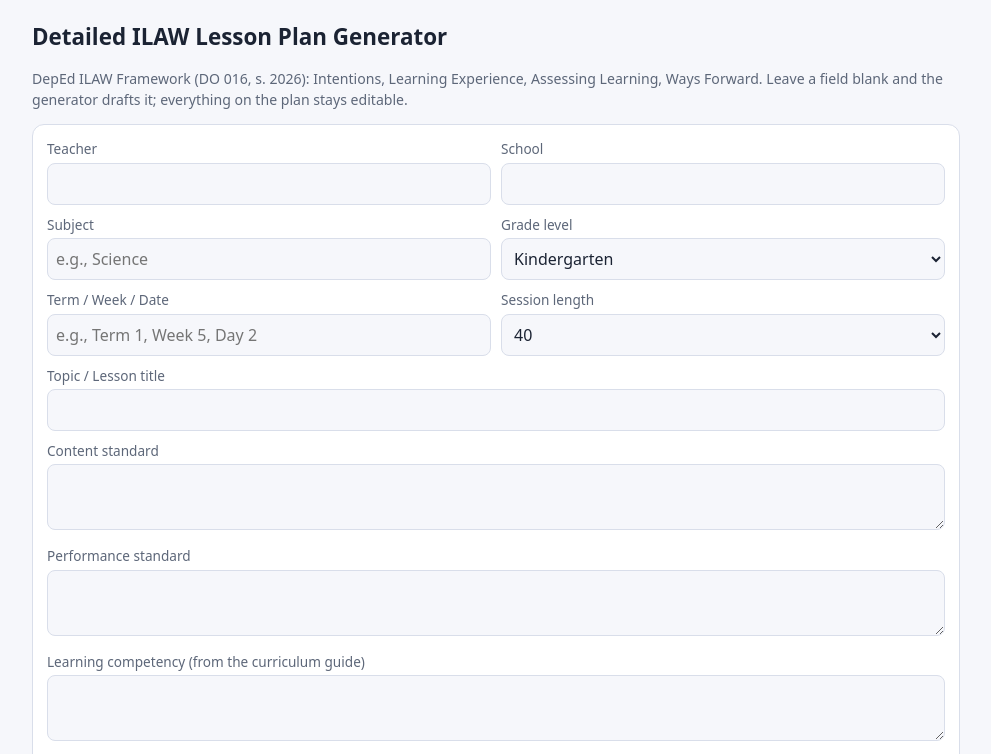
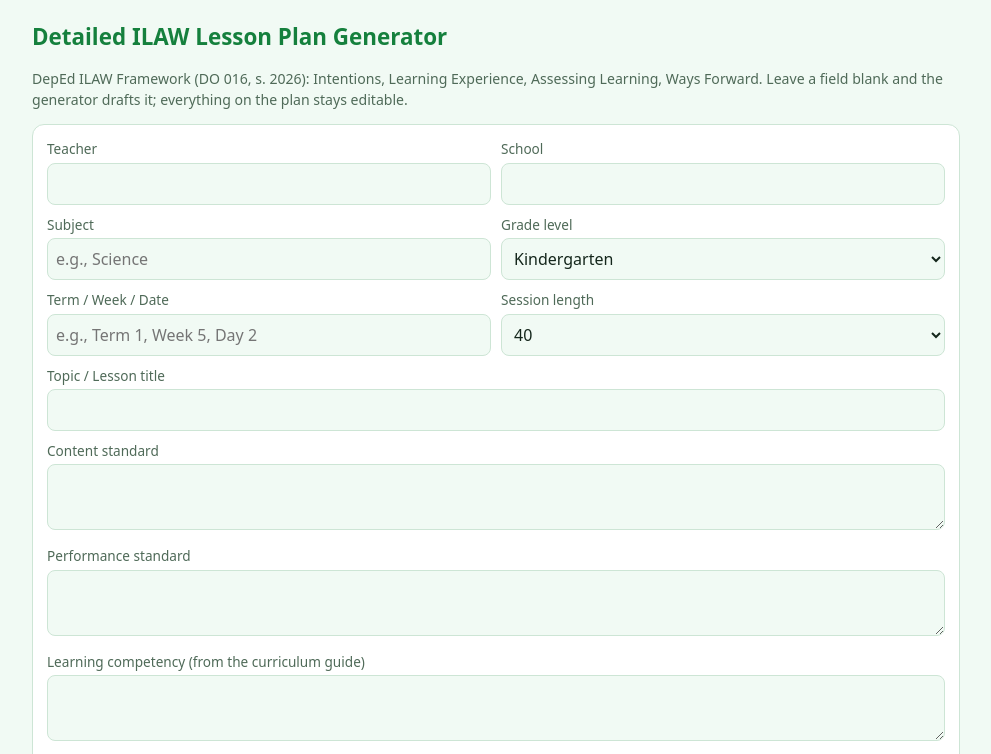
Before and after one commit to romuloido001/ILAW, a plain HTML site: page index.html in a window 1280 px wide. Shown: the top 754 px of the page, without its empty margins (144-1135 px from the left). Drawn offline with Linux system fonts and the light colour scheme.

Commit message:
Add files via upload

```diff
--- a/index.html
+++ b/index.html
@@ -8,13 +8,13 @@
 <meta name="author" content="ridojr">
 <style>
 :root{box-sizing:border-box;padding-top:env(safe-area-inset-top,0px);padding-bottom:env(safe-area-inset-bottom,0px);
---bg:#f6f7fb;--card:#fff;--tx:#1b2333;--mut:#5d6779;--bd:#d9deea;--pri:#1d4ed8;--priT:#fff;--acc:#fff3c4}
-@media (prefers-color-scheme:dark){:root:not([data-theme="light"]){color-scheme:dark;--bg:#0f1420;--card:#171e2e;--tx:#e8ecf5;--mut:#9aa6bd;--bd:#2c3650;--pri:#6c93ff;--priT:#0b1020;--acc:#3a3314}}
+--bg:#f1faf4;--card:#fff;--tx:#14261b;--mut:#4f6a58;--bd:#cde5d5;--pri:#15803d;--priT:#fff;--acc:#e3f5e8}
+@media (prefers-color-scheme:dark){:root:not([data-theme="light"]){color-scheme:dark;--bg:#0d1a12;--card:#13241a;--tx:#e6f3ea;--mut:#9bb8a5;--bd:#25402e;--pri:#4ade80;--priT:#052e16;--acc:#1c3a28}}
 html{scroll-padding-top:env(safe-area-inset-top,0px)}
 *,*:before,*:after{box-sizing:border-box}
 body{margin:0;background:var(--bg);color:var(--tx);font:16px/1.5 system-ui,-apple-system,"Segoe UI",Roboto,sans-serif}
 main{max-width:960px;margin:0 auto;padding:16px}
-h1{font-size:1.4rem;margin:.2em 0}
+h1{font-size:1.4rem;margin:.2em 0;color:var(--pri)}
 .sub,.note{color:var(--mut);font-size:.88rem}
 .card{background:var(--card);border:1px solid var(--bd);border-radius:12px;padding:14px;margin-bottom:14px}
 .grid{display:grid;grid-template-columns:1fr 1fr;gap:10px}
@@ -34,7 +34,7 @@ button.alt{background:transparent;color:var(--pri);border:1px solid var(--pri)}
 .tw{overflow-x:auto}
 table{border-collapse:collapse;width:100%;min-width:620px;font-size:.9rem}
 th,td{border:1px solid var(--bd);padding:6px;vertical-align:top;white-space:pre-wrap;text-align:left}
-th{background:var(--bg)}
+th{background:var(--pri);color:var(--priT)}
 .cr{text-align:center;color:var(--mut);font-size:.85rem;margin:18px 0 6px}
 .hd{display:grid;grid-template-columns:1fr 1fr;gap:4px 12px;font-size:.92rem}
 @media(max-width:560px){.hd{grid-template-columns:1fr}}
```
